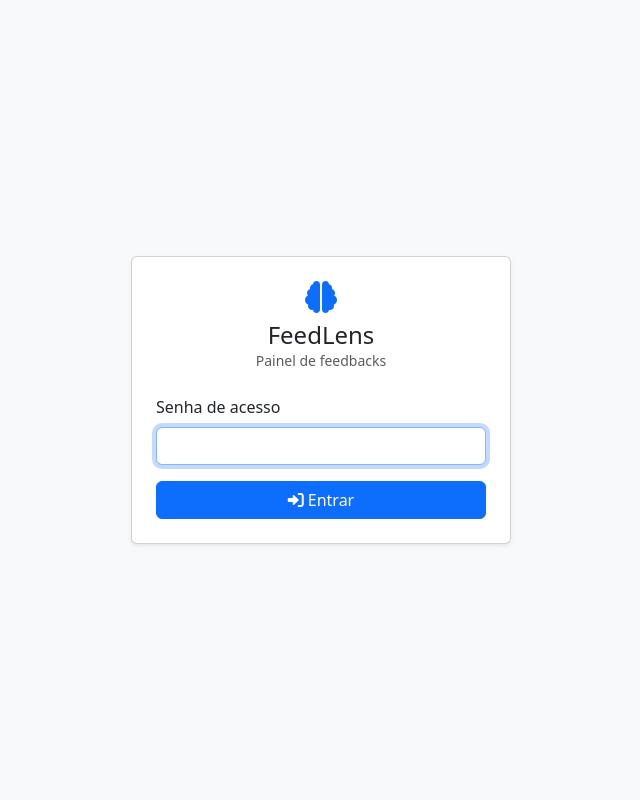
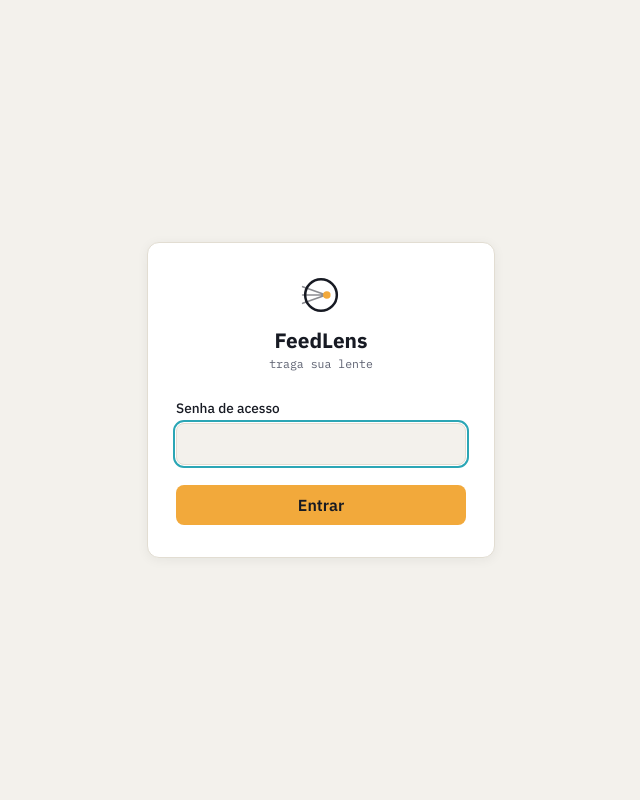
Before and after one commit to IannCarvalho/alumind-feedback-analyzer, a Flask app: template app/templates/login.html in a window 1280 px wide. Shown: the whole page, without its empty margins (319-959 px from the left). Run offline with Flask 3, Linux system fonts and the light colour scheme; the template is opened without the code that fills it, so the values that code supplies are empty; parts of the project's set-up code (start-up, migrations or seed data) failed here and were passed over.

Commit message:
feat: dashboard e login do front em Vue (fase B) (#27)
Dashboard em Vue: cards de total/positivos/negativos, grafico de pizza de
sentimento e barras de features (vue-chartjs reaproveitando o Chart.js),
tabela de recentes. Consome o novo GET /api/stats (protegido igual aos GET
de feedbacks: sessao do painel ou API_READ_TOKEN).

Login (Jinja) restilizado para a identidade nova (lente/ambar, IBM Plex),
mantendo form + CSRF intactos.

Backend: endpoint /api/stats espelha get_dashboard_statistics + recentes.
3 testes novos. ruff limpo, 258 testes. Front: typecheck + lint + build ok.

```diff
--- a/app/templates/login.html
+++ b/app/templates/login.html
@@ -4,55 +4,169 @@
 <head>
     <meta charset="UTF-8">
     <meta name="viewport" content="width=device-width, initial-scale=1.0">
+    <meta name="color-scheme" content="light dark">
     <title>Entrar — FeedLens</title>
-    <link href="https://cdn.jsdelivr.net/npm/bootstrap@5.3.0-alpha1/dist/css/bootstrap.min.css" rel="stylesheet">
-    <link rel="stylesheet" href="https://cdnjs.cloudflare.com/ajax/libs/font-awesome/6.0.0/css/all.min.css">
+    <link rel="preconnect" href="https://fonts.googleapis.com">
+    <link rel="preconnect" href="https://fonts.gstatic.com" crossorigin>
+    <link
+        href="https://fonts.googleapis.com/css2?family=IBM+Plex+Mono:wght@400;500&family=IBM+Plex+Sans:wght@400;500;600;700&display=swap"
+        rel="stylesheet">
     <style>
+        :root {
+            --fl-graphite: #171a23;
+            --fl-mist: #f3f1ec;
+            --fl-amber: #f2a93b;
+            --fl-cyan: #2ba6b5;
+            --fl-surface: #ffffff;
+            --fl-text: #171a23;
+            --fl-muted: #5c6070;
+            --fl-border: #e2ddd2;
+        }
+
+        @media (prefers-color-scheme: dark) {
+            :root {
+                --fl-mist: #171a23;
+                --fl-surface: #1f2430;
+                --fl-text: #f3f1ec;
+                --fl-muted: #9aa0b3;
+                --fl-border: #333a4a;
+            }
+        }
+
+        * {
+            box-sizing: border-box;
+        }
+
         body {
+            margin: 0;
             min-height: 100vh;
             display: flex;
             align-items: center;
             justify-content: center;
-            background-color: #f8f9fa;
+            background: var(--fl-mist);
+            color: var(--fl-text);
+            font-family: 'IBM Plex Sans', system-ui, -apple-system, sans-serif;
         }
 
         .login-card {
             width: 100%;
             max-width: 380px;
+            padding: 1rem;
+        }
+
+        .card {
+            background: var(--fl-surface);
+            border: 1px solid var(--fl-border);
+            border-radius: 12px;
+            padding: 2rem 1.75rem;
+            box-shadow: 0 2px 12px rgba(23, 26, 35, 0.06);
+        }
+
+        .brand {
+            text-align: center;
+            margin-bottom: 1.75rem;
+        }
+
+        .brand__name {
+            font-size: 1.3rem;
+            font-weight: 700;
+            margin: 0.5rem 0 0;
+        }
+
+        .brand__tag {
+            font-family: 'IBM Plex Mono', ui-monospace, monospace;
+            font-size: 0.72rem;
+            color: var(--fl-muted);
+            margin: 0.15rem 0 0;
+        }
+
+        label {
+            display: block;
+            font-size: 0.85rem;
+            font-weight: 500;
+            margin-bottom: 0.4rem;
+        }
+
+        input[type="password"] {
+            width: 100%;
+            padding: 0.6rem 0.75rem;
+            border: 1px solid var(--fl-border);
+            border-radius: 8px;
+            background: var(--fl-mist);
+            color: var(--fl-text);
+            font: inherit;
+        }
+
+        input[type="password"]:focus {
+            outline: 2px solid var(--fl-cyan);
+            outline-offset: 1px;
+        }
+
+        button {
+            width: 100%;
+            margin-top: 1.25rem;
+            padding: 0.65rem;
+            border: none;
+            border-radius: 8px;
+            background: var(--fl-amber);
+            color: var(--fl-graphite);
+            font: inherit;
+            font-weight: 600;
+            cursor: pointer;
+        }
+
+        button:hover {
+            filter: brightness(0.95);
+        }
+
+        .alert {
+            padding: 0.6rem 0.75rem;
+            border-radius: 8px;
+            font-size: 0.85rem;
+            margin-bottom: 1rem;
+        }
+
+        .alert-danger {
+            background: color-mix(in srgb, #d55e00 16%, transparent);
+            color: #d55e00;
+        }
+
+        .alert-warning {
+            background: color-mix(in srgb, var(--fl-amber) 20%, transparent);
+            color: #a86f1d;
         }
     </style>
 </head>
 
 <body>
     <div class="login-card">
-        <div class="card shadow-sm">
-            <div class="card-body p-4">
-                <div class="text-center mb-4">
-                    <i class="fas fa-brain fa-2x text-primary mb-2"></i>
-                    <h1 class="h4 mb-0">FeedLens</h1>
-                    <p class="text-muted small mb-0">Painel de feedbacks</p>
+        <div class="card">
+            <div class="brand">
+                <svg width="40" height="40" viewBox="0 0 48 48" fill="none" aria-label="FeedLens">
+                    <circle cx="24" cy="24" r="19" fill="none" stroke="currentColor" stroke-width="3" />
+                    <path d="M2 14 L30 24 M2 24 L30 24 M2 34 L30 24" stroke="currentColor" stroke-width="2"
+                        stroke-linecap="round" opacity="0.5" />
+                    <circle cx="31" cy="24" r="4.5" fill="var(--fl-amber)" />
+                </svg>
+                <h1 class="brand__name">FeedLens</h1>
+                <p class="brand__tag">traga sua lente</p>
             </div>
 
             {% with messages = get_flashed_messages(with_categories=true) %}
             {% if messages %}
             {% for category, message in messages %}
-                <div class="alert alert-{{ category }} py-2" role="alert">{{ message }}</div>
+            <div class="alert alert-{{ category }}" role="alert">{{ message }}</div>
             {% endfor %}
             {% endif %}
             {% endwith %}
 
             <form method="post" action="{{ url_for('auth.login', next=request.args.get('next', '')) }}">
                 <input type="hidden" name="csrf_token" value="{{ csrf_token() }}">
-                    <div class="mb-3">
-                        <label for="password" class="form-label">Senha de acesso</label>
-                        <input type="password" class="form-control" id="password" name="password"
-                            autocomplete="current-password" autofocus required>
-                    </div>
-                    <button type="submit" class="btn btn-primary w-100">
-                        <i class="fas fa-right-to-bracket me-1"></i>Entrar
-                    </button>
+                <label for="password">Senha de acesso</label>
+                <input type="password" id="password" name="password" autocomplete="current-password" autofocus
+                    required>
+                <button type="submit">Entrar</button>
             </form>
-            </div>
         </div>
     </div>
 </body>
```
Also changed, not shown: app/routes/api.py (+25 -0 lines), frontend/src/components/FeaturesChart.vue (added, +52 -0 lines), frontend/src/components/SentimentChart.vue (added, +62 -0 lines), frontend/src/lib/sentiment.ts (added, +50 -0 lines), frontend/src/stores/stats.ts (added, +21 -0 lines), frontend/src/types/api.ts (+25 -2 lines), frontend/src/views/DashboardView.vue (+181 -33 lines), tests/test_stats_api.py (added, +55 -0 lines). Lines whose indentation alone changed are shown as unchanged.
